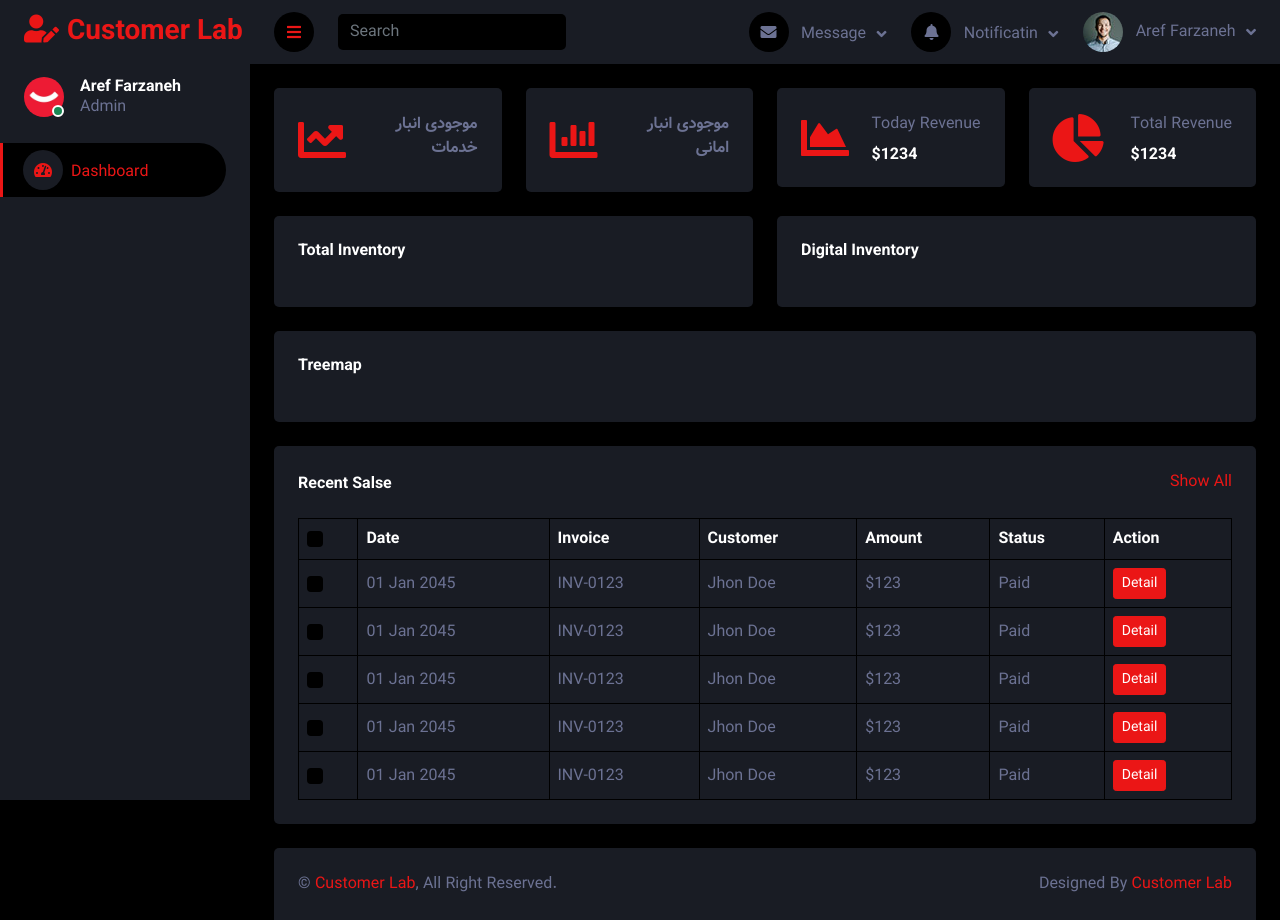
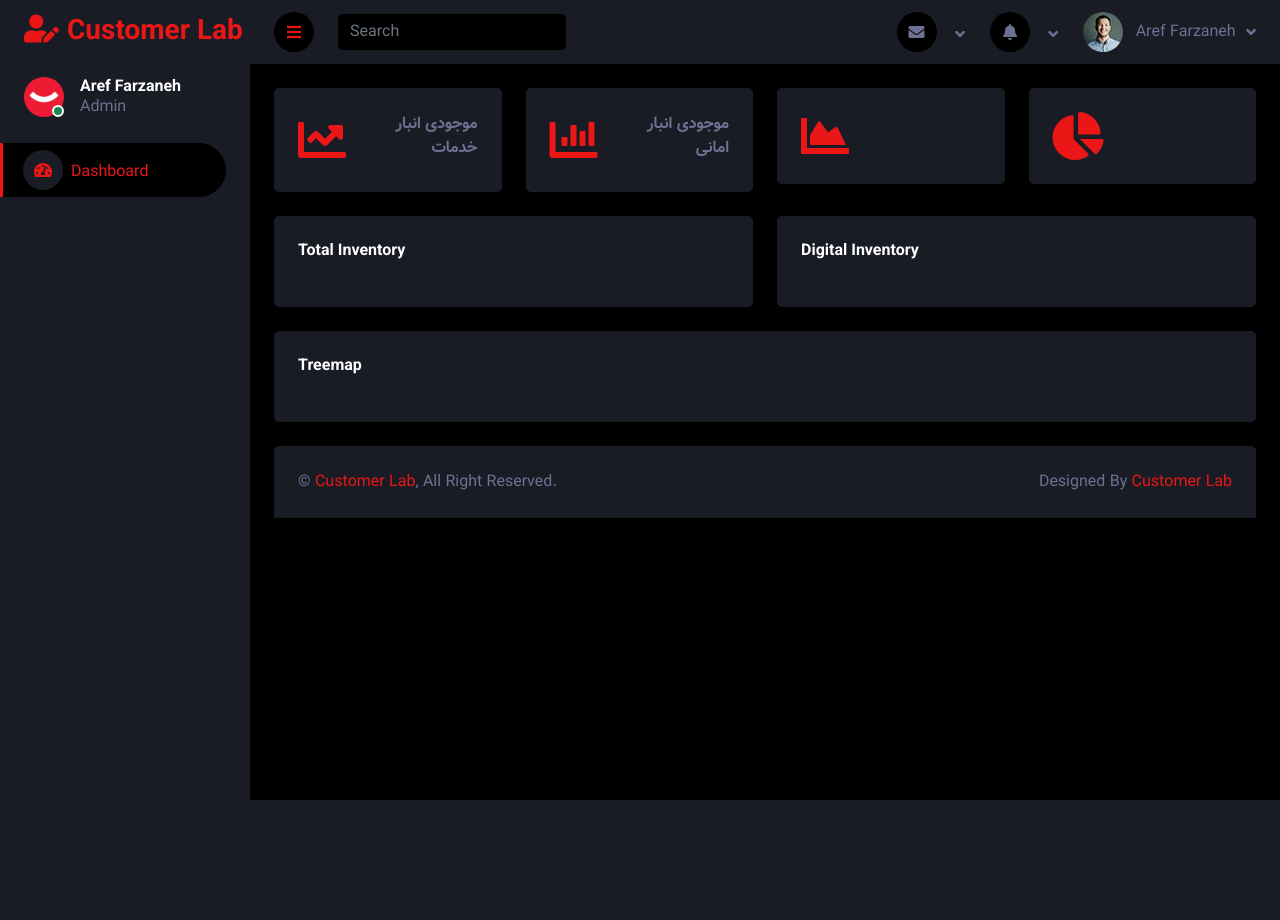
Before and after one commit to ArefFarzaneh/warehouse, a Django app: template report/templates/report/index.html in a window 1280 px wide. After the commit the page ends 800 px from the top, so only its background shows below. Run offline with Django 4.2, Linux system fonts and the light colour scheme; the template is opened without the code that fills it, so the values that code supplies are empty; some libraries are stand-ins or nearby versions.

Commit message:
ui modified

```diff
--- a/A/settings.py
+++ b/A/settings.py
@@ -25,7 +25,7 @@ SECRET_KEY = 'django-insecure-5+ao96+xyu+d2=4knk_zuf-n1mx*5^7m@me$vnnuks1(-zjeg_
 # SECURITY WARNING: don't run with debug turned on in production!
 DEBUG = True
 
-ALLOWED_HOSTS = []
+ALLOWED_HOSTS = ['93.113.233.102','127.0.0.1']
 
 
 # Application definition
--- a/report/templates/report/index.html
+++ b/report/templates/report/index.html
@@ -105,7 +105,7 @@
                     <div class="nav-item dropdown">
                         <a href="#" class="nav-link dropdown-toggle" data-bs-toggle="dropdown">
                             <i class="fa fa-envelope me-lg-2"></i>
-                            <span class="d-none d-lg-inline-flex">Message</span>
+                            <!-- <span class="d-none d-lg-inline-flex">Message</span> -->
                         </a>
                         <div class="dropdown-menu dropdown-menu-end bg-secondary border-0 rounded-0 rounded-bottom m-0">
                             <a href="#" class="dropdown-item">
@@ -144,7 +144,7 @@
                     <div class="nav-item dropdown">
                         <a href="#" class="nav-link dropdown-toggle" data-bs-toggle="dropdown">
                             <i class="fa fa-bell me-lg-2"></i>
-                            <span class="d-none d-lg-inline-flex">Notificatin</span>
+                            <!-- <span class="d-none d-lg-inline-flex">Notificatin</span> -->
                         </a>
                         <div class="dropdown-menu dropdown-menu-end bg-secondary border-0 rounded-0 rounded-bottom m-0">
                             <a href="#" class="dropdown-item">
@@ -206,8 +206,8 @@
                         <div class="bg-secondary rounded d-flex align-items-center justify-content-between p-4">
                             <i class="fa fa-chart-area fa-3x text-primary"></i>
                             <div class="ms-3">
-                                <p class="mb-2">Today Revenue</p>
-                                <h6 class="mb-0">$1234</h6>
+                                <!-- <p class="mb-2">Today Revenue</p>
+                                <h6 class="mb-0">$1234</h6> -->
                             </div>
                         </div>
                     </div>
@@ -215,8 +215,8 @@
                         <div class="bg-secondary rounded d-flex align-items-center justify-content-between p-4">
                             <i class="fa fa-chart-pie fa-3x text-primary"></i>
                             <div class="ms-3">
-                                <p class="mb-2">Total Revenue</p>
-                                <h6 class="mb-0">$1234</h6>
+                                <!-- <p class="mb-2">Total Revenue</p>
+                                <h6 class="mb-0">$1234</h6> -->
                             </div>
                         </div>
                     </div>
@@ -267,7 +267,7 @@
 
 
             <!-- Recent Sales Start -->
-            <div class="container-fluid pt-4 px-4">
+            <!-- <div class="container-fluid pt-4 px-4">
                 <div class="bg-secondary text-center rounded p-4">
                     <div class="d-flex align-items-center justify-content-between mb-4">
                         <h6 class="mb-0">Recent Salse</h6>
@@ -336,7 +336,7 @@
                         </table>
                     </div>
                 </div>
-            </div>
+            </div> -->
             <!-- Recent Sales End -->
 
 
```
